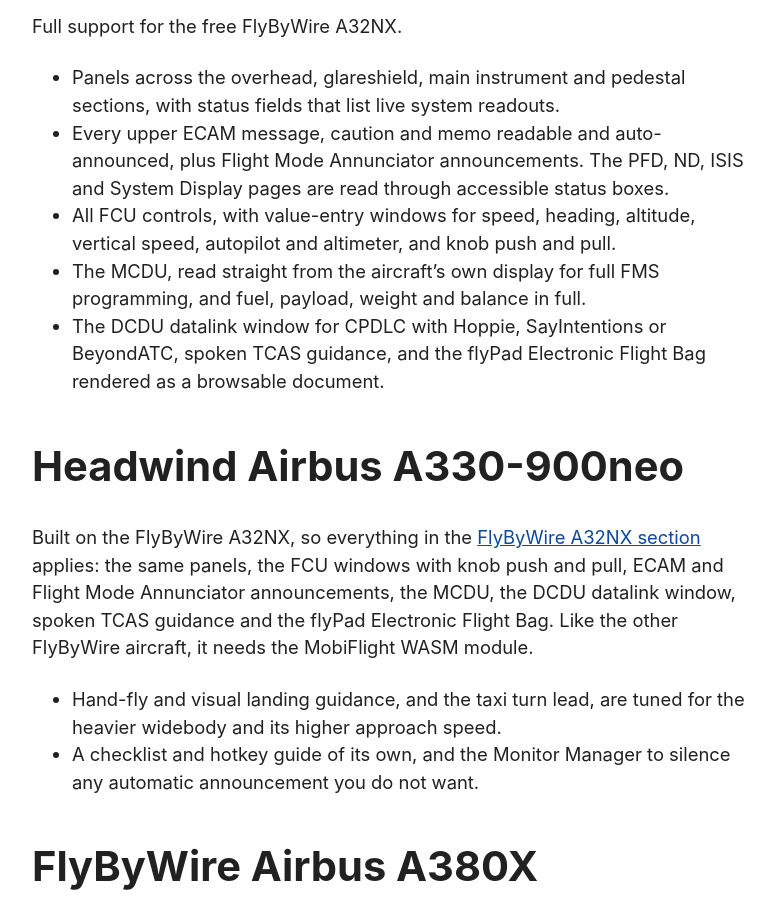
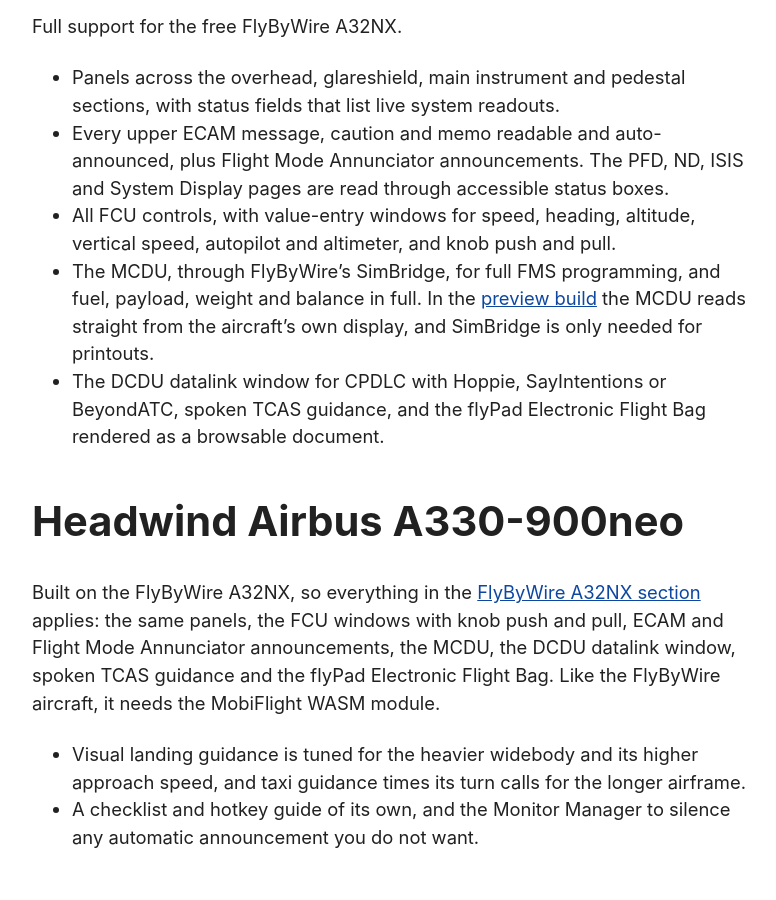
Before and after one commit to oasis1701/msfs-blind-assist-site, a Jekyll site: the page built from aircraft.md, in a window 1280 px wide and 900 px high, scrolled down 565 px. Shown: the whole window, without its empty margins (248-1024 px from the left). Built offline with Jekyll 4.4.1, drawn with Linux system fonts in a browser that asks for light colours.

Commit message:
Describe the A32NX MCDU as released and trim the A330 bullets
The A32NX MCDU went through SimBridge in v8.2.0; reading it straight from
the display is in the preview build. The A330 section now says only what
the source shows: a widebody landing profile and taxi turn timing.

Co-Authored-By: Claude Fable 5.1 <noreply@anthropic.com>

```diff
--- a/aircraft.md
+++ b/aircraft.md
@@ -10,14 +10,14 @@ Full support for the free FlyByWire A32NX.
 - Panels across the overhead, glareshield, main instrument and pedestal sections, with status fields that list live system readouts.
 - Every upper ECAM message, caution and memo readable and auto-announced, plus Flight Mode Annunciator announcements. The PFD, ND, ISIS and System Display pages are read through accessible status boxes.
 - All FCU controls, with value-entry windows for speed, heading, altitude, vertical speed, autopilot and altimeter, and knob push and pull.
-- The MCDU, read straight from the aircraft's own display for full FMS programming, and fuel, payload, weight and balance in full.
+- The MCDU, through FlyByWire's SimBridge, for full FMS programming, and fuel, payload, weight and balance in full. In the [preview build]({{ '/download/' | relative_url }}#preview-build) the MCDU reads straight from the aircraft's own display, and SimBridge is only needed for printouts.
 - The DCDU datalink window for CPDLC with Hoppie, SayIntentions or BeyondATC, spoken TCAS guidance, and the flyPad Electronic Flight Bag rendered as a browsable document.
 
 ## Headwind Airbus A330-900neo
 
-Built on the FlyByWire A32NX, so everything in the [FlyByWire A32NX section](#flybywire-airbus-a320neo-a32nx) applies: the same panels, the FCU windows with knob push and pull, ECAM and Flight Mode Annunciator announcements, the MCDU, the DCDU datalink window, spoken TCAS guidance and the flyPad Electronic Flight Bag. Like the other FlyByWire aircraft, it needs the MobiFlight WASM module.
+Built on the FlyByWire A32NX, so everything in the [FlyByWire A32NX section](#flybywire-airbus-a320neo-a32nx) applies: the same panels, the FCU windows with knob push and pull, ECAM and Flight Mode Annunciator announcements, the MCDU, the DCDU datalink window, spoken TCAS guidance and the flyPad Electronic Flight Bag. Like the FlyByWire aircraft, it needs the MobiFlight WASM module.
 
-- Hand-fly and visual landing guidance, and the taxi turn lead, are tuned for the heavier widebody and its higher approach speed.
+- Visual landing guidance is tuned for the heavier widebody and its higher approach speed, and taxi guidance times its turn calls for the longer airframe.
 - A checklist and hotkey guide of its own, and the Monitor Manager to silence any automatic announcement you do not want.
 
 ## FlyByWire Airbus A380X
```
